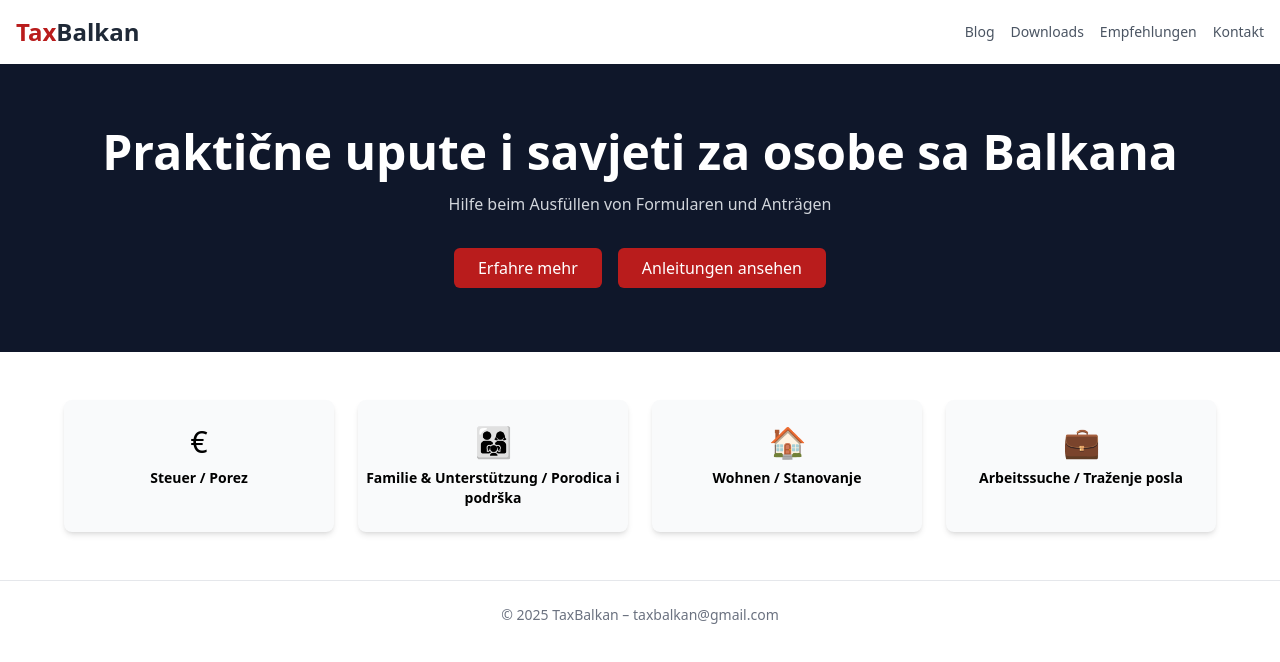
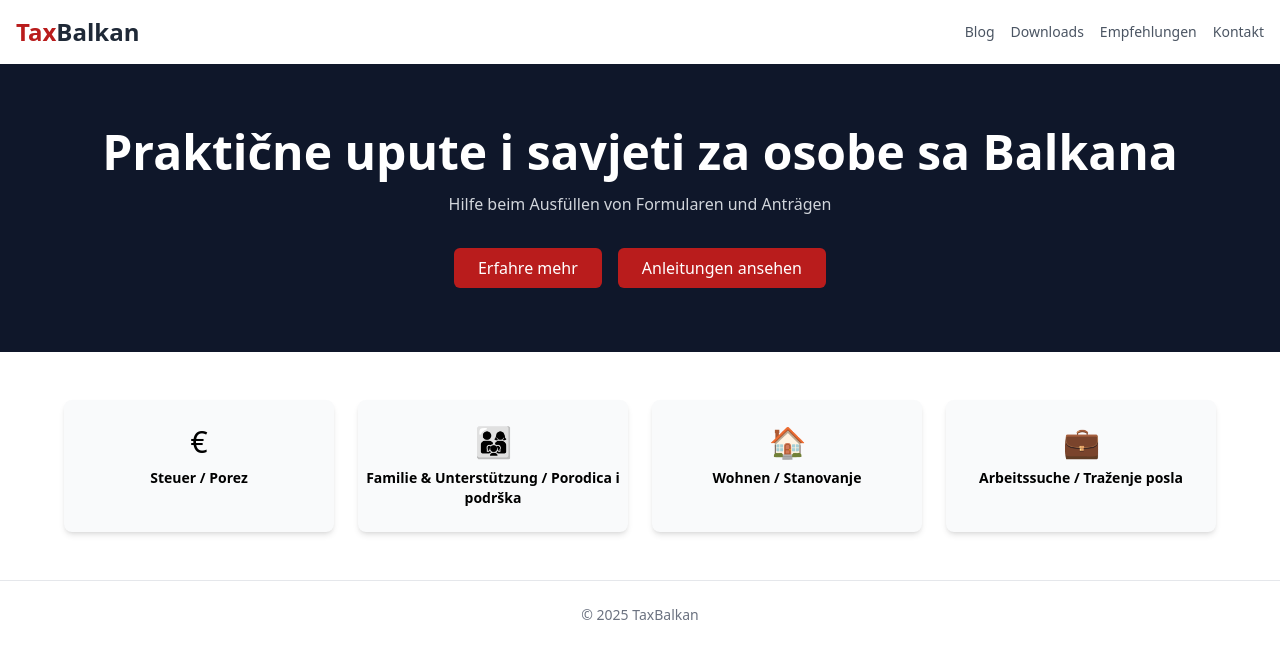
Before and after one commit to TaxBalkan/taxbalkan, a Next.js app: page / in a window 1280 px wide. Shown: the top 662 px of the page. Built offline with nearby package versions, Linux system fonts and the light colour scheme.

Commit message:
Update index.js

```diff
--- a/pages/index.js
+++ b/pages/index.js
@@ -53,7 +53,7 @@ export default function Home() {
       </section>
 
       <footer className="bg-white border-t py-6 text-center text-sm text-gray-500">
-        © {new Date().getFullYear()} TaxBalkan – taxbalkan@gmail.com
+        © {new Date().getFullYear()} TaxBalkan
       </footer>
     </>
   );
```
